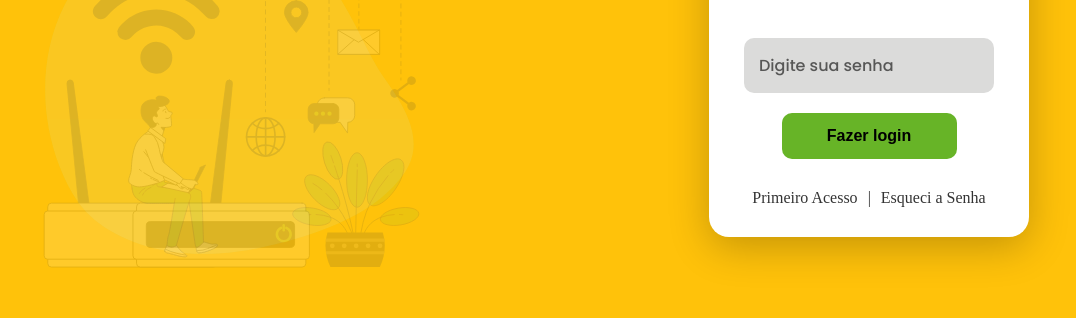
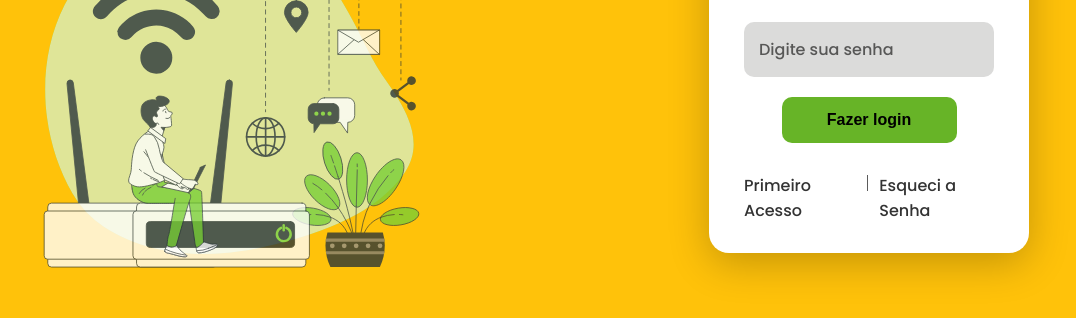
Before and after one commit to HenryFSilveira/Portal-Osirnet, a plain HTML site: page index.html in a window 1280 px wide. Shown: the part 390-708 px from the top of the page, without its empty margins (91-1167 px from the left). Drawn offline with Linux system fonts and the light colour scheme.

Commit message:
Update style.css
Font update

```diff
--- a/style.css
+++ b/style.css
@@ -139,6 +139,9 @@ body *{
     color: #333;
     text-decoration: none;
     font-size: 16px;
+    font-family: "Poppins", sans-serif;
+    font-weight: 500;
+    font-style: normal;
 }
 
 .options a:hover {
```
